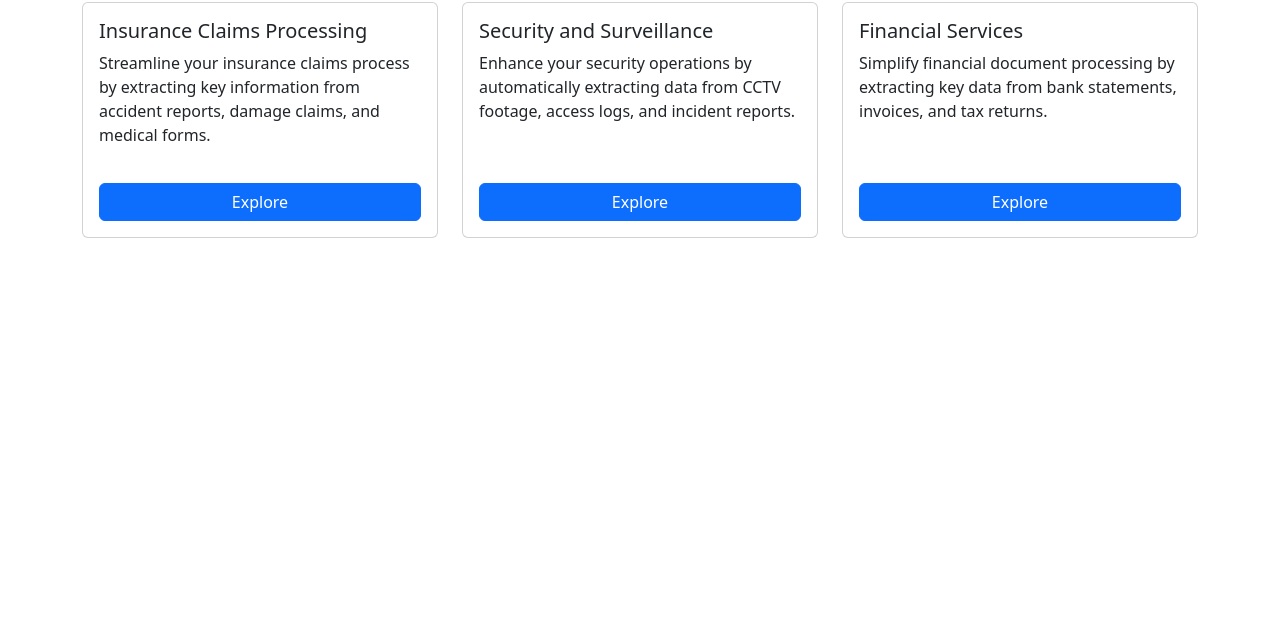
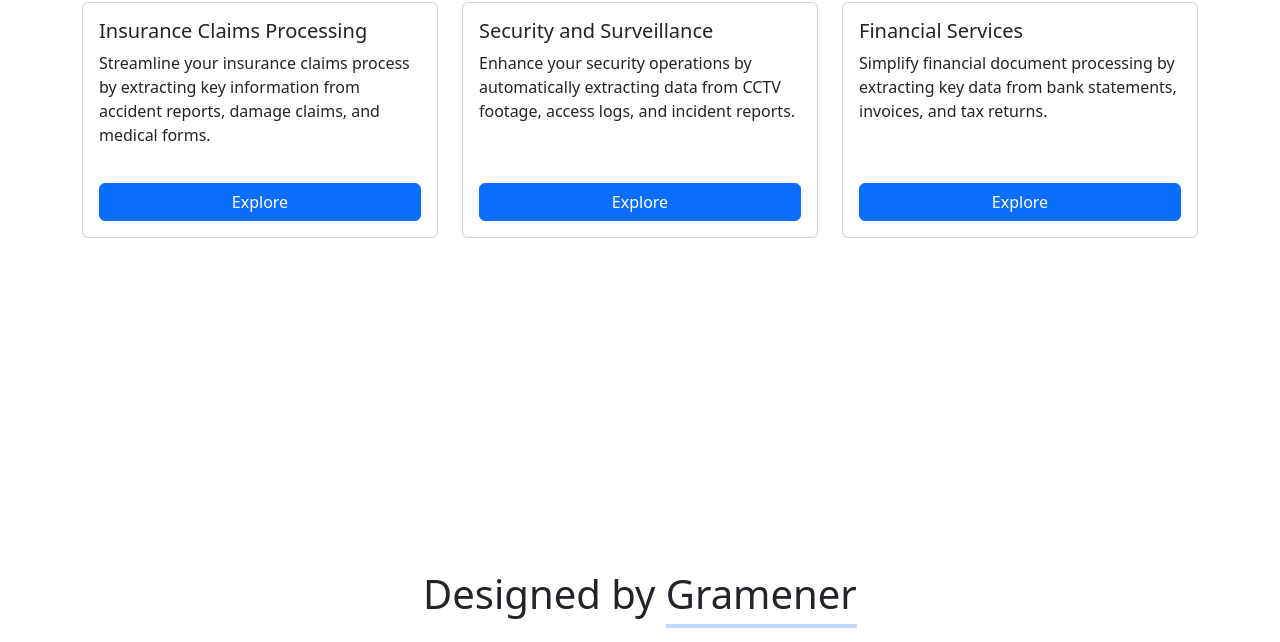
Before and after one commit to prudhvi1709/imagetojsonconverter, a plain HTML site: page index.html in a window 1280 px wide. Shown: the part 158-800 px from the top of the page. Drawn offline with nearby package versions, Linux system fonts and the light colour scheme.

Commit message:
added footer

```diff
--- a/index.html
+++ b/index.html
@@ -222,7 +222,9 @@
                           content: [
                               {
                                   type: "text",
-                                  text: "Extract information from this image and return it as a JSON object:"
+                                  text: "Extract information from this image and return it as a JSON object, inside the table, instead of giving key value pairs, give a flat JSON response "
+
+
                               },
                               {
                                   type: "image_url",
@@ -351,4 +353,9 @@
       });
     </script>
   </body>
+  <footer class="mt-5 py-3">
+    <div class="container text-center">
+      <h1 class="display-6">Designed by <a href="https://gramener.com/" class="text-reset link-offset-3 link-underline link-underline-opacity-25 link-underline-opacity-100-hover">Gramener</a></h1>
+    </div>
+  </footer>
 </html>
```
